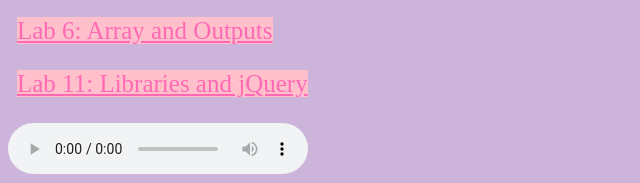
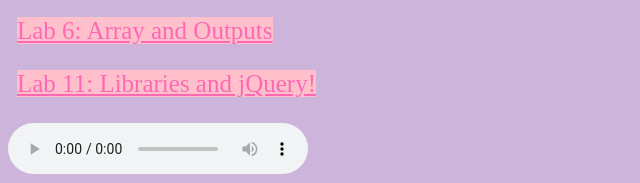
Before and after one commit to Osote1/art101, a plain HTML site: page index.html in a window 1280 px wide. Shown: the part 1173-1356 px from the top of the page, 0-640 px from the left. Drawn offline with Linux system fonts and the light colour scheme.

Commit message:
Update index.html

```diff
--- a/index.html
+++ b/index.html
@@ -23,7 +23,7 @@
 		<p><a href="file:///C:/Users/angel/OneDrive/Desktop/ART%20101/art101/lab2/index.html">Lab 2: HTML & CSS Starter</a></p>
 		<p><a href="file:///C:/Users/angel/OneDrive/Desktop/ART%20101/art101/transferfile/index.html">Lab 3: File Structure and File Transfer</a></p>
 		<p><a href=="file:///C:/Users/angel/OneDrive/Desktop/ART%20101/art101/lab6/index.html">Lab 6: Array and Outputs</a></p>
-		<p><a href="lab11/labeleven.html">Lab 11: Libraries and jQuery</a></p>
+		<p><a href="lab11/labeleven.html">Lab 11: Libraries and jQuery!</a></p>
 	</div>
 	<audio controls autoplay>
 		<source src="imjustabuzzkill.mp3" type="audio/mpeg">
```
